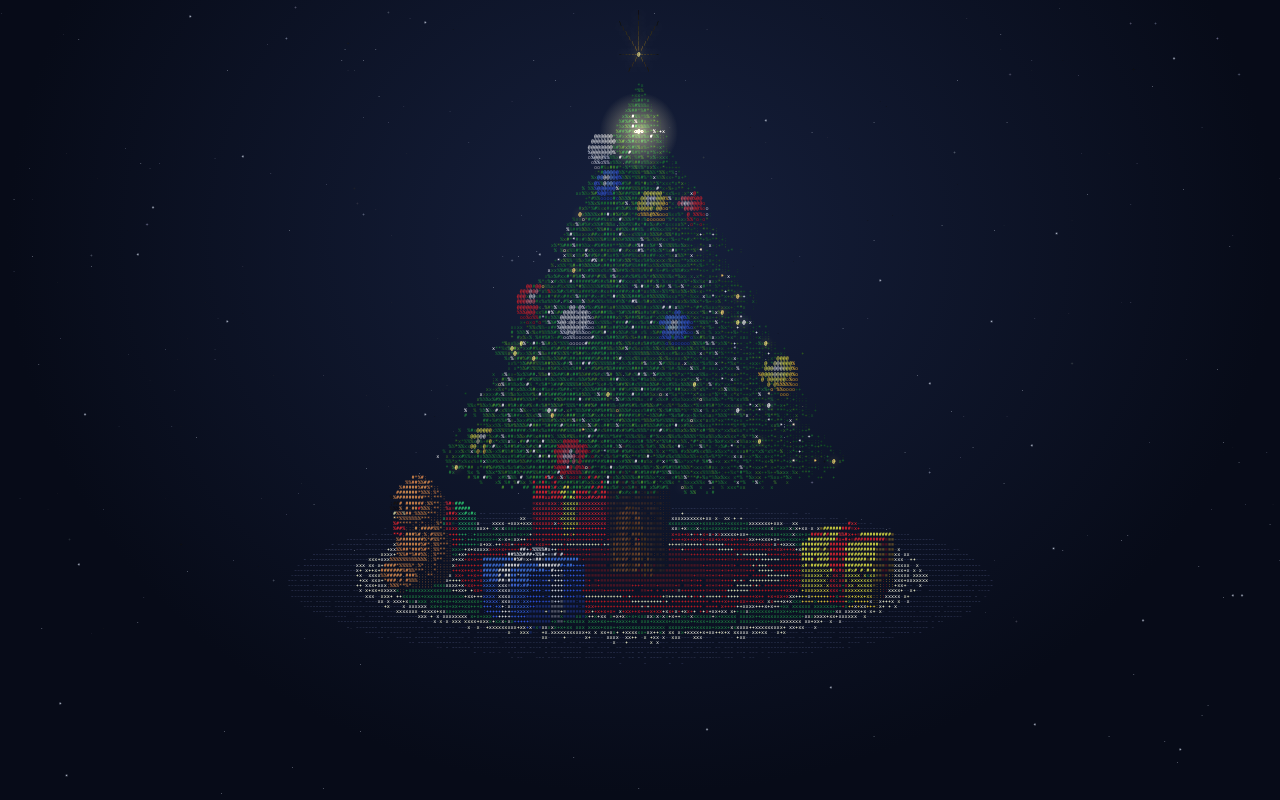
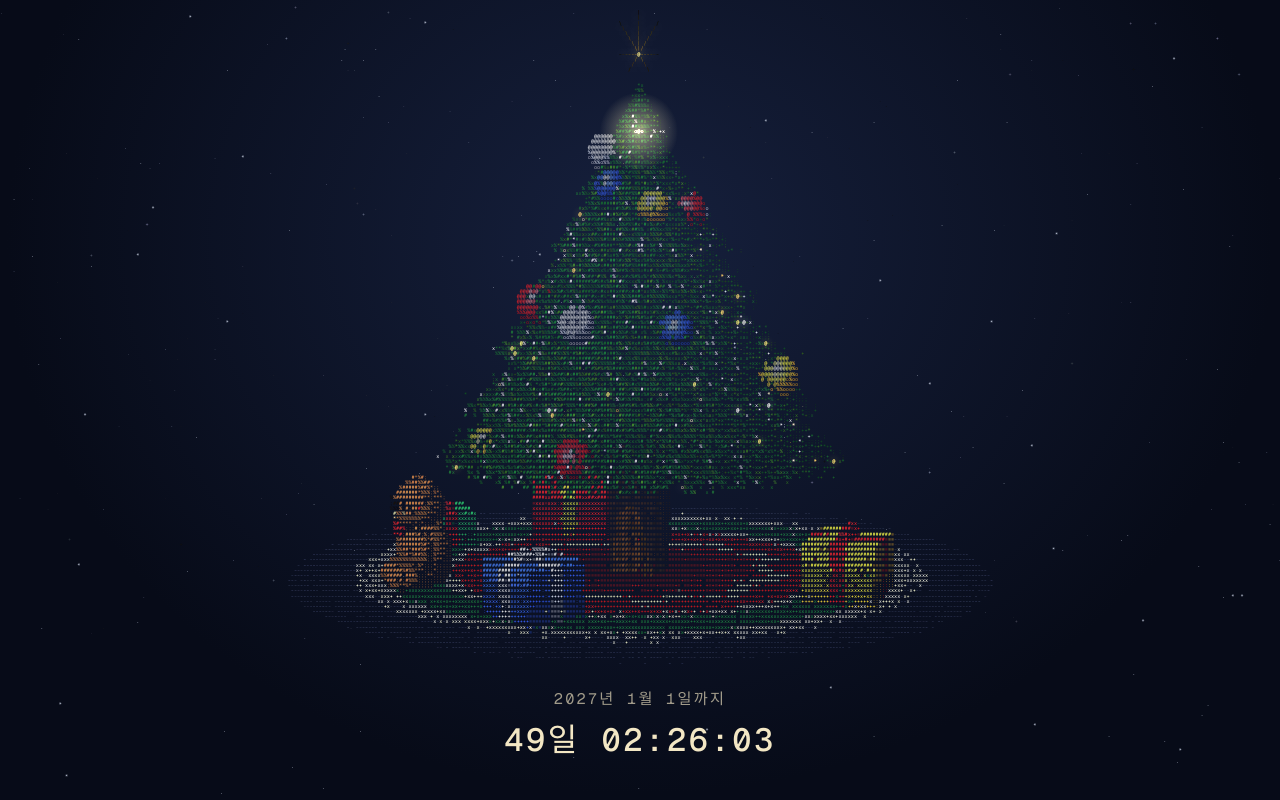
Before and after one commit to Go-deungeo-Lab/Merry_Christmas, a Next.js app: page / in a window 1280 px wide. Built offline with nearby package versions, Linux system fonts and the light colour scheme.

Commit message:
Add countdown to New Year 2027
Show the time left until 2027-01-01 00:00 KST under the tree, updated
every second, and switch to a New Year greeting once it is reached.
The value is computed after mount to avoid a hydration mismatch.

Co-Authored-By: Claude Opus 5.5 <noreply@anthropic.com>

```diff
--- a/src/app/page.module.css
+++ b/src/app/page.module.css
@@ -16,3 +16,28 @@
 .tree:active {
   cursor: grabbing;
 }
+
+.countdown {
+  position: absolute;
+  left: 0;
+  right: 0;
+  bottom: 5dvh;
+  text-align: center;
+  font-family: var(--font-geist-mono), monospace;
+  color: #f3e7c4;
+  pointer-events: none;
+}
+
+.countdown [data-role="label"] {
+  font-size: clamp(0.75rem, 2.2vw, 0.95rem);
+  letter-spacing: 0.15em;
+  opacity: 0.65;
+  margin-bottom: 0.4em;
+}
+
+.countdown [data-role="time"] {
+  font-size: clamp(1.25rem, 4vw, 2rem);
+  font-weight: 500;
+  letter-spacing: 0.08em;
+  font-variant-numeric: tabular-nums;
+}
--- a/src/app/page.tsx
+++ b/src/app/page.tsx
@@ -1,10 +1,12 @@
 import AsciiTree from "@/components/AsciiTree";
+import Countdown from "@/components/Countdown";
 import styles from "./page.module.css";
 
 export default function Home() {
   return (
     <main className={styles.main}>
       <AsciiTree className={styles.tree} />
+      <Countdown className={styles.countdown} />
     </main>
   );
 }
--- /dev/null
+++ b/src/components/Countdown.tsx
@@ -0,0 +1,47 @@
+"use client";
+
+import { useEffect, useState } from "react";
+
+// 서비스 기준 시간대인 KST로 고정 (보는 사람의 시간대와 무관하게 같은 순간)
+const TARGET = new Date("2027-01-01T00:00:00+09:00").getTime();
+
+const pad = (n: number) => String(n).padStart(2, "0");
+
+export default function Countdown({ className }: { className?: string }) {
+  // 서버 렌더링 시각과 브라우저 시각이 달라 hydration이 어긋나지 않도록 마운트 후에 계산
+  const [remaining, setRemaining] = useState<number | null>(null);
+
+  useEffect(() => {
+    const tick = () => setRemaining(Math.max(TARGET - Date.now(), 0));
+    tick();
+    const timer = setInterval(tick, 1000);
+    return () => clearInterval(timer);
+  }, []);
+
+  if (remaining === null) {
+    return <div className={className} aria-hidden="true" />;
+  }
+
+  if (remaining === 0) {
+    return (
+      <div className={className}>
+        <p data-role="time">Happy New Year 2027</p>
+      </div>
+    );
+  }
+
+  const totalSeconds = Math.floor(remaining / 1000);
+  const days = Math.floor(totalSeconds / 86400);
+  const hours = Math.floor((totalSeconds % 86400) / 3600);
+  const minutes = Math.floor((totalSeconds % 3600) / 60);
+  const seconds = totalSeconds % 60;
+
+  return (
+    <div className={className} role="timer">
+      <p data-role="label">2027년 1월 1일까지</p>
+      <p data-role="time">
+        {days}일 {pad(hours)}:{pad(minutes)}:{pad(seconds)}
+      </p>
+    </div>
+  );
+}
```
